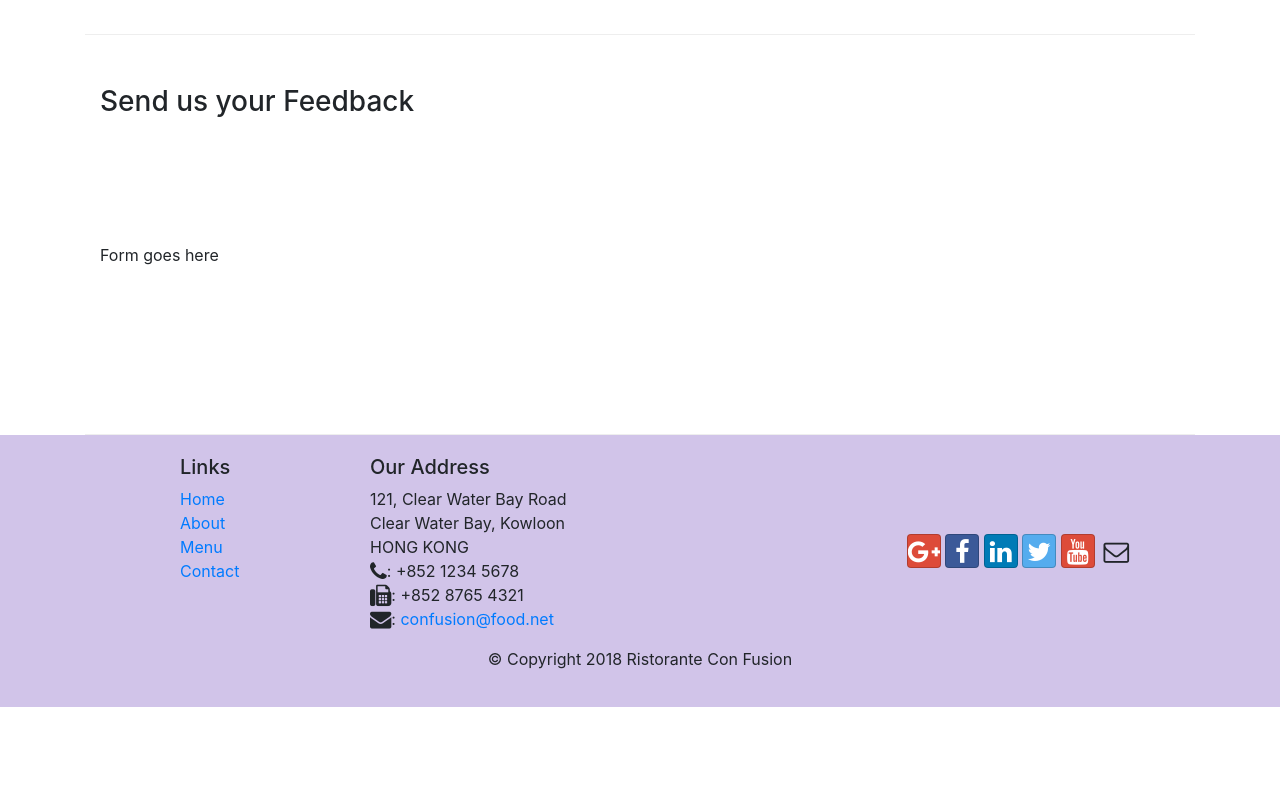
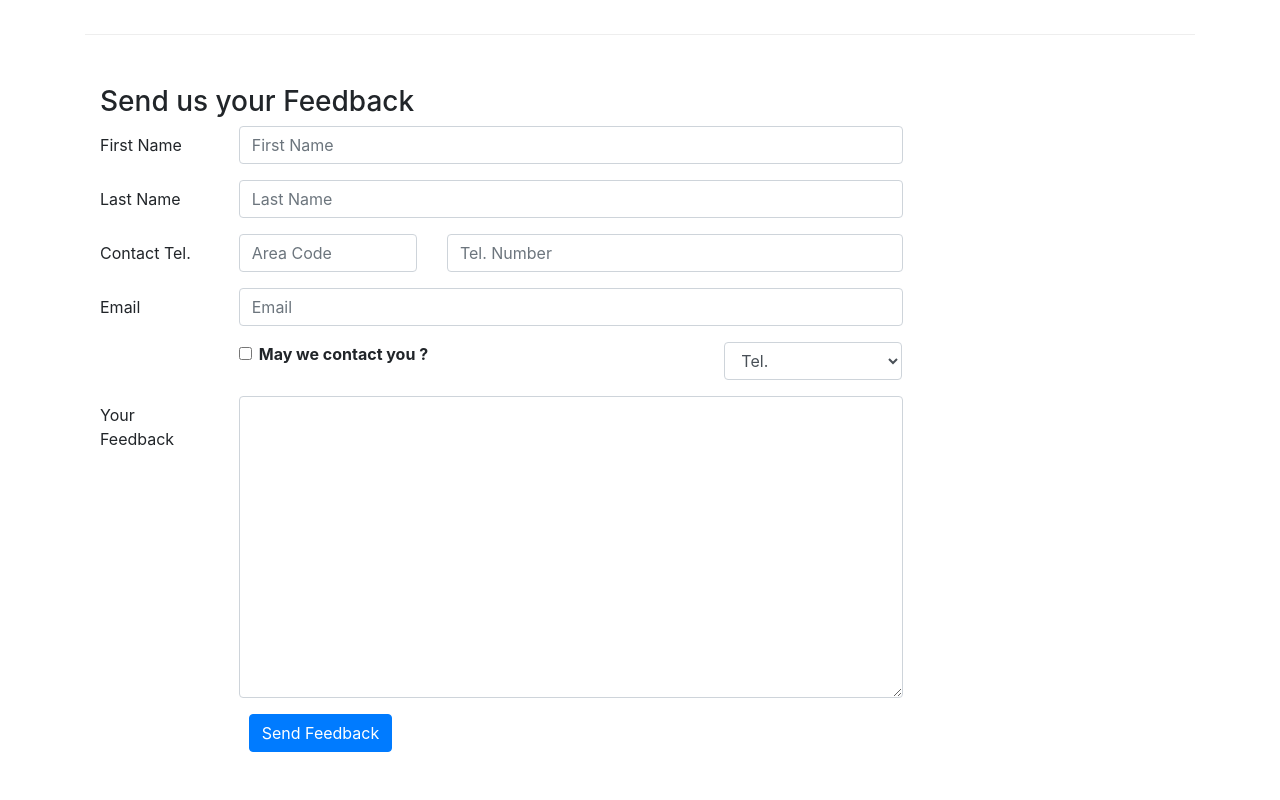
Before and after one commit to ocan4214/Bootstrap4, a website: page contactus.html in a window 1280 px wide. Shown: the part 780-1580 px from the top of the page. Before the commit the page ends 1487 px from the top, so only its background shows below. Drawn offline with nearby package versions, Linux system fonts and the light colour scheme.

Commit message:
Third Commit

```diff
--- a/contactus.html
+++ b/contactus.html
@@ -92,7 +92,62 @@
               <h3>Send us your Feedback</h3>
            </div>
             <div class="col-12 col-md-9">
-                Form goes here
+                <form>
+                    <div class="form-group row">
+                        <label for="firstname" class="col-md-2 col-form-label">First Name</label>
+                        <div class="col-md-10">
+                            <input type="text" class="form-control" id="firstname" name="firstname" placeholder="First Name">
+                        </div>
+                    </div>
+                    <div class="form-group row">
+                        <label for="lastname" class="col-md-2 col-form-label">Last Name</label>
+                        <div class="col-md-10">
+                            <input type="text" class="form-control" id="lastname" name="lastname" placeholder="Last Name">
+                        </div>
+                    </div>
+                    <div class="form-group row">
+                        <label for="telnum" class="col-12 col-md-2 col-form-label">Contact Tel.</label>
+                        <div class="col-5 col-md-3">
+                            <input type="tel" class="form-control" id="areacode" name="areacode" placeholder="Area Code">
+                        </div>
+                        <div class="col-7 col-md-7">
+                            <input type="tel" class="form-control" id="telnum" name="telnum" placeholder="Tel. Number">
+                        </div>
+                    </div>
+                    <div class="form-group row">
+                        <label for="emailid" class="col-md-2 col-form-label">Email</label>
+                        <div class="col-md-10">
+                            <input type="email" class="form-control" id="emailid" name="emailid" placeholder="Email">
+                        </div>
+                    </div>
+                    <div class="form-group row">
+                        <div class="col-md-6 offset-md-2">
+                            <div class="form-check">
+                                <input type="checkbox" class="form-check-input" name="approve" id="approve" value="">
+                                <label class="form-check-label" for="approve">
+                                    <strong>May we contact you ?</strong>
+                                </label>
+                            </div>
+                        </div>
+                        <div class="col-md-3 offset-md-1">
+                            <select class="form-control">
+                                <option>Tel.</option>
+                                <option>Email</option>
+                            </select>
+                        </div>
+                    </div>
+                    <div class="form-group row">
+                        <label for="feedback" class="col-md-2 col-form-label">Your Feedback</label>
+                        <div class="col-md-10">
+                            <textarea  class="form-control" id="feedback" name="feedback" rows="12"></textarea>
+                        </div>
+                    </div>
+                    <div class="form-group-row">
+                        <div class="offset-md-2 col-md-10">
+                            <button type="submit" class="btn btn-primary">Send Feedback</button>
+                        </div>
+                    </div>
+                </form>
             </div>
              <div class="col-12 col-md">
             </div>
```
